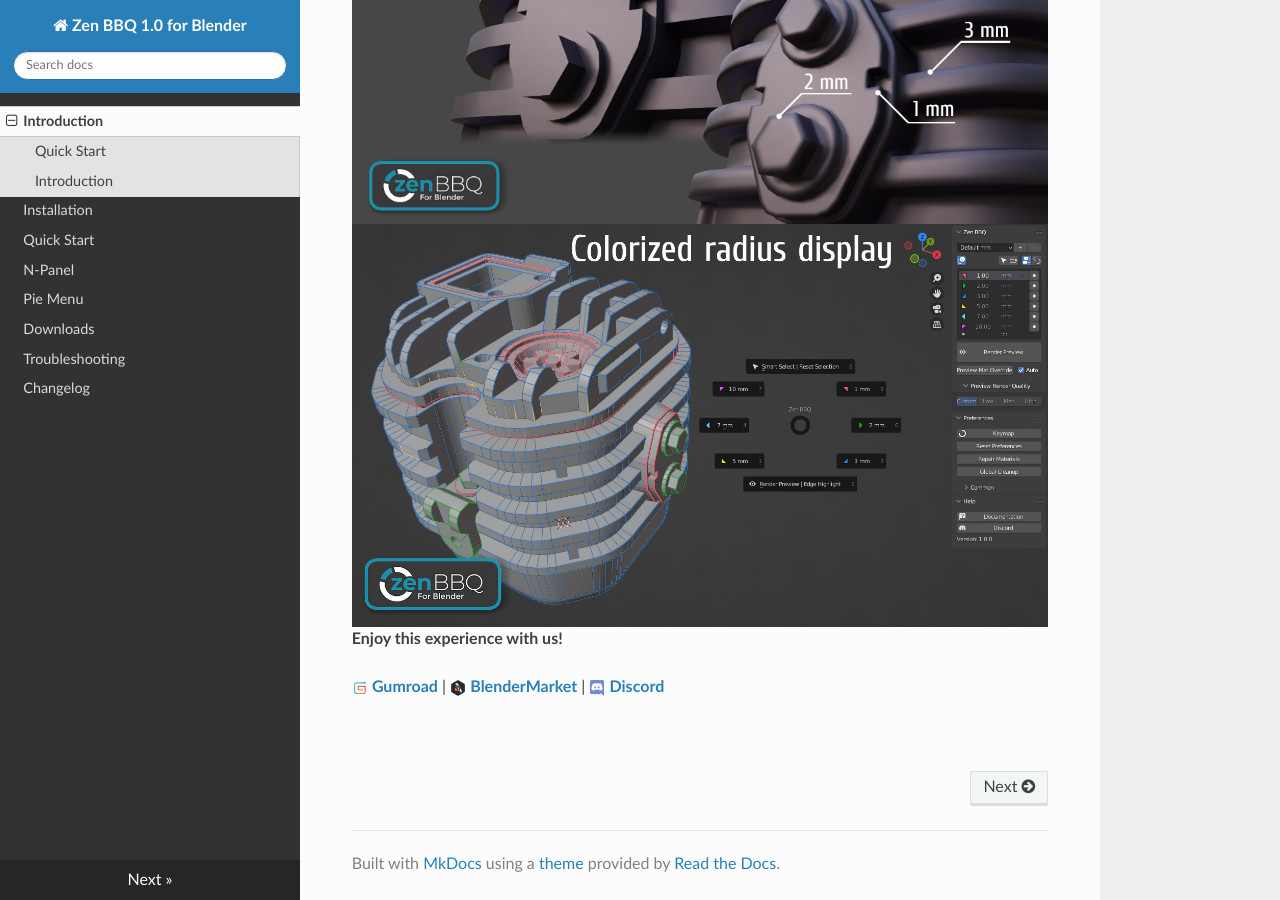
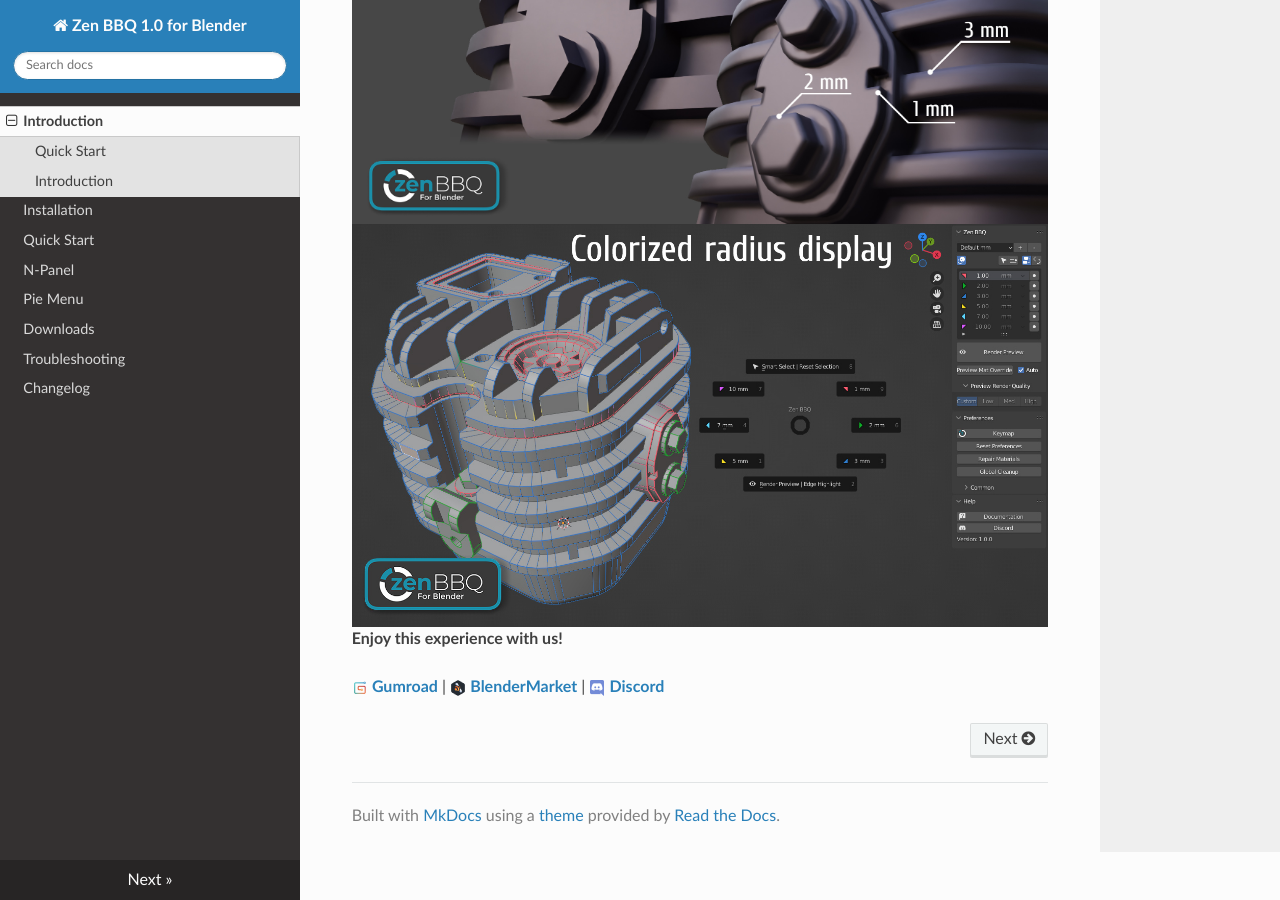
Before and after one commit to zen-masters/Zen-BBQ, an MkDocs documentation site: the page built from mkdocs/index.md, in a window 1280 px wide and 900 px high, scrolled down 1710 px. Built offline with MkDocs 1.6.1, drawn with Linux system fonts in a browser that asks for light colours; nearby versions of some CDN libraries.

Commit message:
Removed blank line

```diff
--- a/mkdocs/index.md
+++ b/mkdocs/index.md
@@ -35,7 +35,3 @@
 **Enjoy this experience with us!**
 
 ![Gumroad](img/icons/services/gumroad-16.png) [**Gumroad**](https://sergeytyapkin.gumroad.com/l/zenbbq) | ![BlenderMarket](img/icons/services/blendermarket-16.png) [**BlenderMarket**](https://www.blendermarket.com/products/zen-bbq) | ![Discord](img/icons/services/discord-16.png) [**Discord**](https://discord.gg/wGpFeME)
-
-<!-- blank line -->
-<br />
-<!-- blank line -->
```
